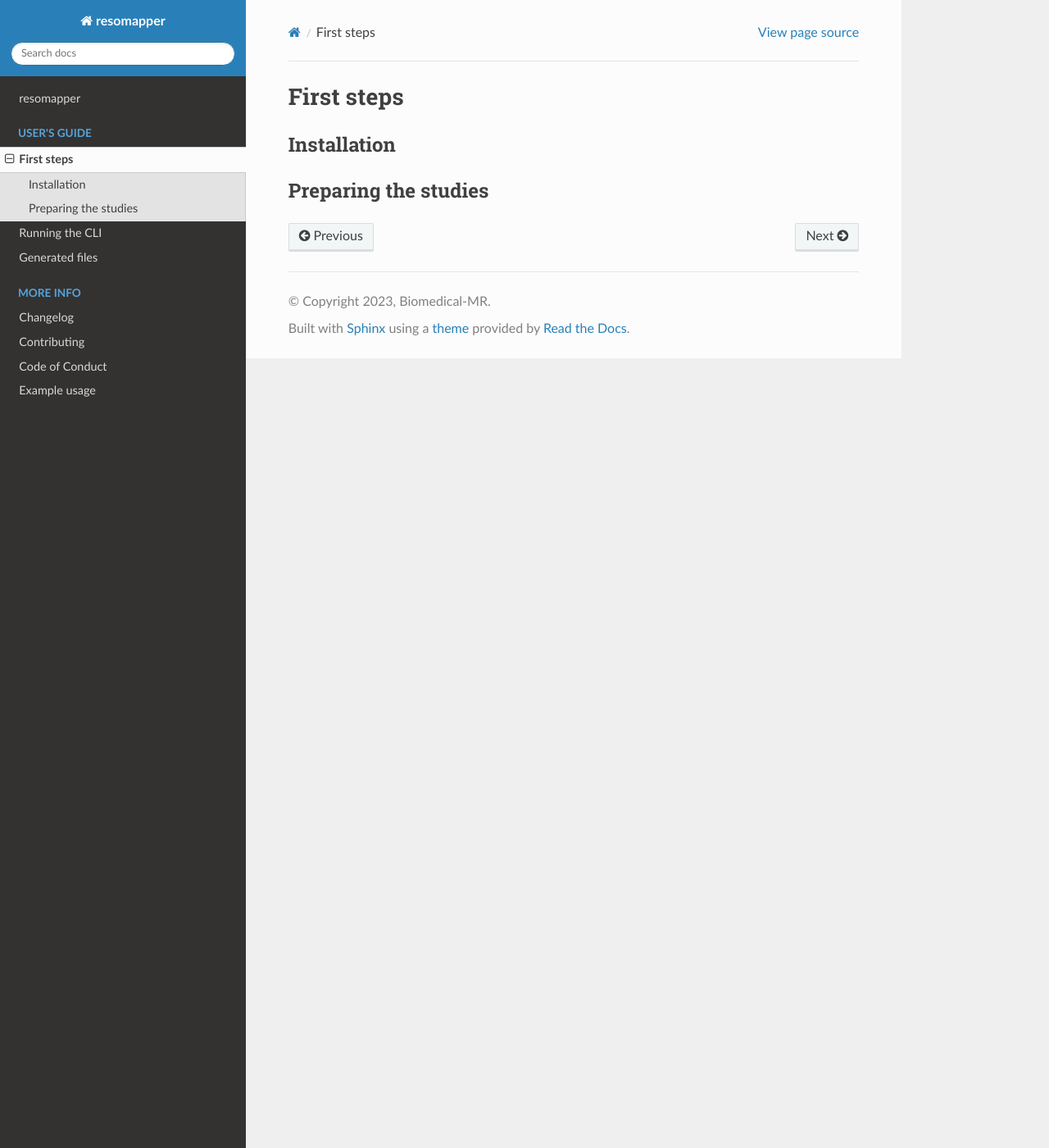
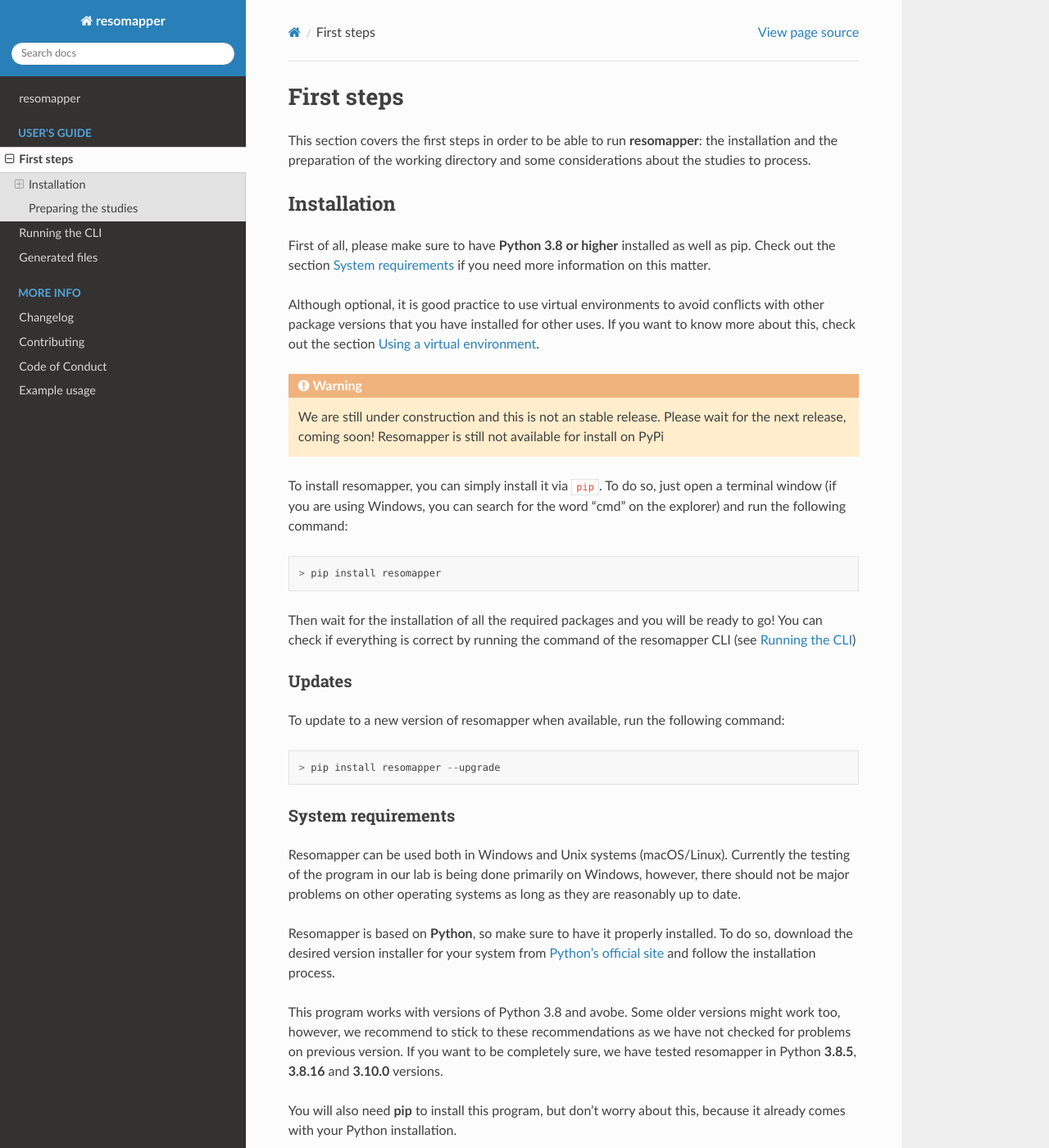
Before and after one commit to Biomedical-MR/resomapper, a Sphinx documentation site: the page built from docs/first_steps.md, in a window 1280 px wide and 1400 px high. Shown: the whole window at 82% size. Built offline with Sphinx 7.4.7 and the Read the Docs theme 2.0.0, drawn with Linux system fonts in a browser that asks for light colours; pages that are not in the unit, such as notebooks, are missing from menus; some of the changed text lies outside the part shown.

Commit message:
Update docs

````diff
--- a/docs/first_steps.md
+++ b/docs/first_steps.md
@@ -1,5 +1,60 @@
 # First steps
+
+This section covers the first steps in order to be able to run **resomapper**: the installation and the preparation of the working directory and some considerations about the studies to process.
 
 ## Installation
 
+First of all, please make sure to have **Python 3.8 or higher** installed as well as pip.  Check out the section {ref}`requirements` if you need more information on this matter.
+
+Although optional, it is good practice to use virtual environments to avoid conflicts with other package versions that you have installed for other uses. If you want to know more about this, check out the section {ref}`venv`.
+
+```{warning}
+We are still under construction and this is not an stable release. Please wait for the next release, coming soon! Resomapper is still not available for install on PyPi
+```
+
+To install resomapper, you can simply install it via `pip`. To do so, just open a terminal window (if you are using Windows, you can search for the word "cmd" on the explorer) and run the following command:
+
+```
+> pip install resomapper
+```
+
+Then wait for the installation of all the required packages and you will be ready to go! You can check if everything is correct by running the command of the resomapper CLI (see {ref}`cli_run`)
+
+### Updates
+
+To update to a new version of resomapper when available, run the following command:
+
+```
+> pip install resomapper --upgrade
+```
+
+(requirements)=
+### System requirements
+
+Resomapper can be used both in Windows and Unix systems (macOS/Linux). Currently the testing of the program in our lab is being done primarily on Windows, however, there should not be major problems on other operating systems as long as they are reasonably up to date.
+
+Resomapper is based on **Python**, so make sure to have it properly installed. To do so, download the desired version installer for your system from [Python's official site](https://www.python.org/downloads/) and follow the installation process.
+
+This program works with versions of Python 3.8 and avobe. Some older versions might work too, however, we recommend to stick to these recommendations as we have not checked for problems on previous version. If you want to be completely sure, we have tested resomapper in Python **3.8.5**, **3.8.16** and **3.10.0** versions.
+
+You will also need **pip** to install this program, but don't worry about this, because it already comes with your Python installation.
+
+You can check if both Python and pip are correctly installed by running the following commands from the terminal, that should output the name of the version you have installed:
+
+```
+> python --version
+```
+
+```
+> pip --version
+```
+
+Any other packages required by resomapper should be installed automatically when you run the pip installation.
+
+```{warning}
+Python versions installed from the Windows store can have some problems with **resommaper**. We recommend to install Python from [Python's official site](https://www.python.org/downloads/).
+```
+(venv)=
+### Using a virtual environment
+
 ## Preparing the studies
````
Also changed, not shown: docs/generated_files.md (+7 -7 lines), docs/handbook.md (+2 -1 lines), docs/index.md (+2 -2 lines), docs/resomapper_intro.md (deleted, +0 -13 lines).
